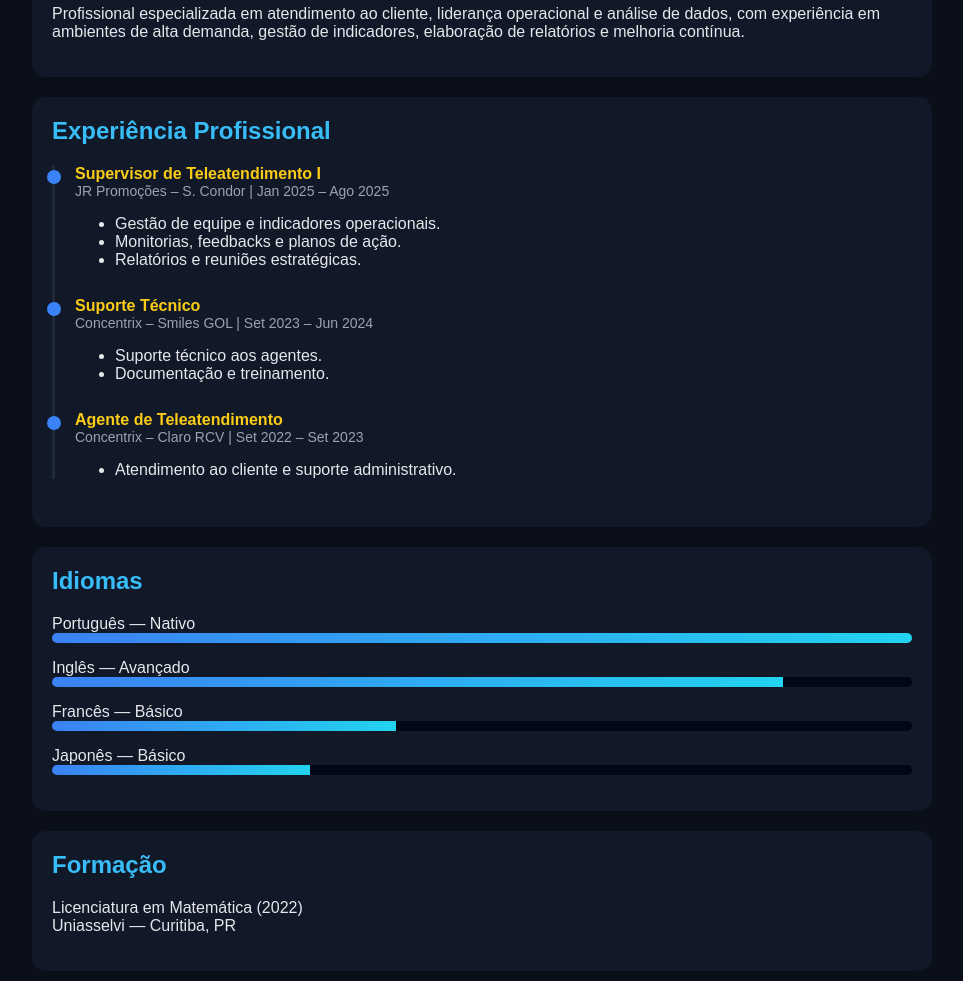
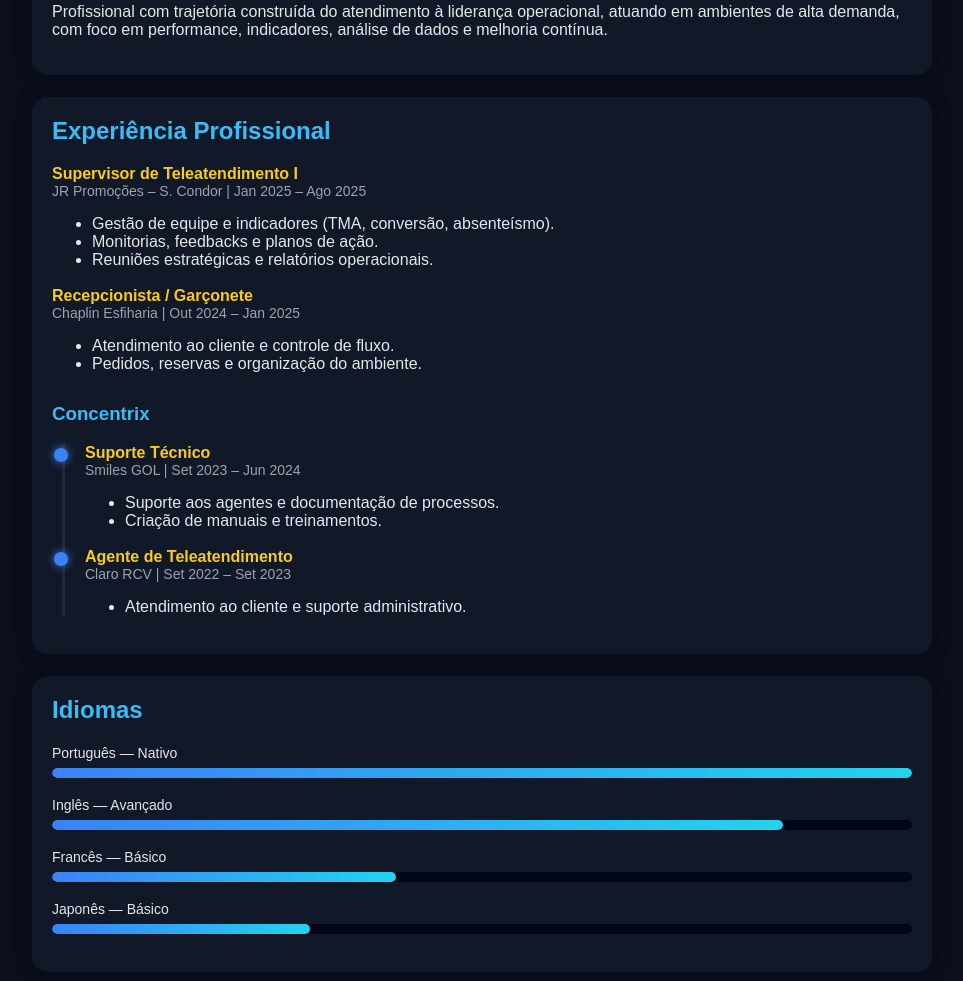
Before and after one commit to lana0109/Curl.CV-Alana, a plain HTML site: page index.html in a window 1280 px wide. Shown: the part 219-1200 px from the top of the page, without its empty margins (158-1121 px from the left). Drawn offline with Linux system fonts and the light colour scheme.

Commit message:
Update index.html

```diff
--- a/index.html
+++ b/index.html
@@ -1,16 +1,15 @@
 <!DOCTYPE html>
 <html lang="pt-BR">
 <head>
-<meta charset="UTF-8">
-<meta name="viewport" content="width=device-width, initial-scale=1.0">
-
+<meta charset="UTF-8" />
+<meta name="viewport" content="width=device-width, initial-scale=1.0"/>
 <title>Alana Soarez Ferreira | Currículo</title>
 
 <style>
 body {
   margin: 0;
   font-family: Arial, Helvetica, sans-serif;
-  background-color: #0b0f1a;
+  background: #0b0f1a;
   color: #e5e7eb;
 }
 
@@ -21,11 +20,12 @@ body {
 }
 
 h1 {
-  margin-bottom: 6px;
+  margin-bottom: 4px;
 }
 
 .subtitle {
   color: #9ca3af;
+  margin-bottom: 16px;
 }
 
 a {
@@ -34,10 +34,11 @@ a {
 }
 
 .card {
-  background-color: #111827;
-  border-radius: 14px;
+  background: #111827;
+  border-radius: 16px;
   padding: 20px;
-  margin-bottom: 20px;
+  margin-bottom: 22px;
+  box-shadow: 0 0 20px rgba(0,0,0,0.3);
 }
 
 .card h2 {
@@ -45,55 +46,84 @@ a {
   color: #38bdf8;
 }
 
-/* Timeline */
-.timeline {
-  border-left: 3px solid #1f2937;
-  padding-left: 20px;
+/* ===== EXPERIÊNCIA ===== */
+
+.job {
+  margin-bottom: 18px;
 }
 
-.job {
-  margin-bottom: 28px;
+.job-title {
+  font-weight: bold;
+  color: #facc15;
+}
+
+.job-company {
+  font-size: 14px;
+  color: #9ca3af;
+}
+
+/* ===== TIMELINE CONCENTRIX ===== */
+
+.timeline {
+  position: relative;
+  margin-left: 10px;
+  padding-left: 20px;
+  border-left: 3px solid #1f2937;
+}
+
+.timeline .job {
   position: relative;
 }
 
-.job::before {
+.timeline .job::before {
   content: "";
+  position: absolute;
+  left: -31px;
+  top: 4px;
   width: 14px;
   height: 14px;
-  background-color: #3b82f6;
+  background: #3b82f6;
   border-radius: 50%;
-  position: absolute;
-  left: -28px;
-  top: 5px;
+  box-shadow: 0 0 10px #3b82f6;
 }
 
-.job-title {
-  color: #facc15;
-  font-weight: bold;
+/* ===== IDIOMAS ===== */
+
+.skill {
+  margin-bottom: 18px;
 }
 
-.job-company {
-  color: #9ca3af;
+.skill span {
   font-size: 14px;
 }
 
-/* Skills */
-.skill {
-  margin-bottom: 16px;
-}
-
 .bar {
-  background-color: #020617;
+  background: #020617;
+  height: 10px;
   border-radius: 999px;
-  height: 10px;
   overflow: hidden;
+  margin-top: 6px;
 }
 
 .fill {
   height: 100%;
   width: 0;
+  border-radius: 999px;
   background: linear-gradient(90deg, #3b82f6, #22d3ee);
-  transition: width 1.5s ease;
+  transition: width 1.8s ease;
+}
+
+/* ===== ANIMAÇÃO DE ENTRADA ===== */
+
+.fade {
+  opacity: 0;
+  transform: translateY(20px);
+  transition: all 0.8s ease;
+}
+
+.fade.show {
+  opacity: 1;
+  transform: translateY(0);
 }
 </style>
 </head>
@@ -112,75 +142,85 @@ a {
     <a href="https://www.linkedin.com/in/alana-soarez-ferreira-016a5b314/" target="_blank">LinkedIn</a>
   </p>
 
-  <div class="card">
+  <div class="card fade">
     <h2>Resumo Profissional</h2>
     <p>
-      Profissional especializada em atendimento ao cliente, liderança operacional
-      e análise de dados, com experiência em ambientes de alta demanda,
-      gestão de indicadores, elaboração de relatórios e melhoria contínua.
+      Profissional com trajetória construída do atendimento à liderança operacional,
+      atuando em ambientes de alta demanda, com foco em performance, indicadores,
+      análise de dados e melhoria contínua.
     </p>
   </div>
 
-  <div class="card">
+  <div class="card fade">
     <h2>Experiência Profissional</h2>
-
-    <div class="timeline">
 
     <div class="job">
       <div class="job-title">Supervisor de Teleatendimento I</div>
       <div class="job-company">JR Promoções – S. Condor | Jan 2025 – Ago 2025</div>
       <ul>
-          <li>Gestão de equipe e indicadores operacionais.</li>
+        <li>Gestão de equipe e indicadores (TMA, conversão, absenteísmo).</li>
         <li>Monitorias, feedbacks e planos de ação.</li>
-          <li>Relatórios e reuniões estratégicas.</li>
+        <li>Reuniões estratégicas e relatórios operacionais.</li>
       </ul>
     </div>
 
     <div class="job">
+      <div class="job-title">Recepcionista / Garçonete</div>
+      <div class="job-company">Chaplin Esfiharia | Out 2024 – Jan 2025</div>
+      <ul>
+        <li>Atendimento ao cliente e controle de fluxo.</li>
+        <li>Pedidos, reservas e organização do ambiente.</li>
+      </ul>
+    </div>
+
+    <h3 style="color:#38bdf8;margin-top:30px;">Concentrix</h3>
+
+    <div class="timeline">
+      <div class="job">
         <div class="job-title">Suporte Técnico</div>
-        <div class="job-company">Concentrix – Smiles GOL | Set 2023 – Jun 2024</div>
+        <div class="job-company">Smiles GOL | Set 2023 – Jun 2024</div>
         <ul>
-          <li>Suporte técnico aos agentes.</li>
-          <li>Documentação e treinamento.</li>
+          <li>Suporte aos agentes e documentação de processos.</li>
+          <li>Criação de manuais e treinamentos.</li>
         </ul>
       </div>
 
       <div class="job">
         <div class="job-title">Agente de Teleatendimento</div>
-        <div class="job-company">Concentrix – Claro RCV | Set 2022 – Set 2023</div>
+        <div class="job-company">Claro RCV | Set 2022 – Set 2023</div>
         <ul>
           <li>Atendimento ao cliente e suporte administrativo.</li>
         </ul>
       </div>
+    </div>
 
+  </div>
+
+  <div class="card fade">
+    <h2>Idiomas</h2>
+
+    <div class="skill">
+      <span>Português — Nativo</span>
+      <div class="bar"><div class="fill" data-level="100%"></div></div>
+    </div>
+
+    <div class="skill">
+      <span>Inglês — Avançado</span>
+      <div class="bar"><div class="fill" data-level="85%"></div></div>
+    </div>
+
+    <div class="skill">
+      <span>Francês — Básico</span>
+      <div class="bar"><div class="fill" data-level="40%"></div></div>
+    </div>
+
+    <div class="skill">
+      <span>Japonês — Básico</span>
+      <div class="bar"><div class="fill" data-level="30%"></div></div>
     </div>
   </div>
 
-  <div class="card">
-    <h2>Idiomas</h2>
-
-    <div class="skill">
-      Português — Nativo
-      <div class="bar"><div class="fill" style="width:100%"></div></div>
-    </div>
-
-    <div class="skill">
-      Inglês — Avançado
-      <div class="bar"><div class="fill" style="width:85%"></div></div>
-    </div>
-
-    <div class="skill">
-      Francês — Básico
-      <div class="bar"><div class="fill" style="width:40%"></div></div>
-    </div>
-
-    <div class="skill">
-      Japonês — Básico
-      <div class="bar"><div class="fill" style="width:30%"></div></div>
-    </div>
-  </div>
-
-  <div class="card">
+  <div class="card fade">
     <h2>Formação</h2>
     <p>
       Licenciatura em Matemática (2022)<br>
@@ -190,5 +230,21 @@ a {
 
 </div>
 
+<script>
+const observer = new IntersectionObserver(entries => {
+  entries.forEach(entry => {
+    if (entry.isIntersecting) {
+      entry.target.classList.add("show");
+
+      entry.target.querySelectorAll(".fill").forEach(bar => {
+        bar.style.width = bar.dataset.level;
+      });
+    }
+  });
+}, { threshold: 0.3 });
+
+document.querySelectorAll(".fade").forEach(el => observer.observe(el));
+</script>
+
 </body>
 </html>
```
Lines whose indentation alone changed are shown as unchanged.
